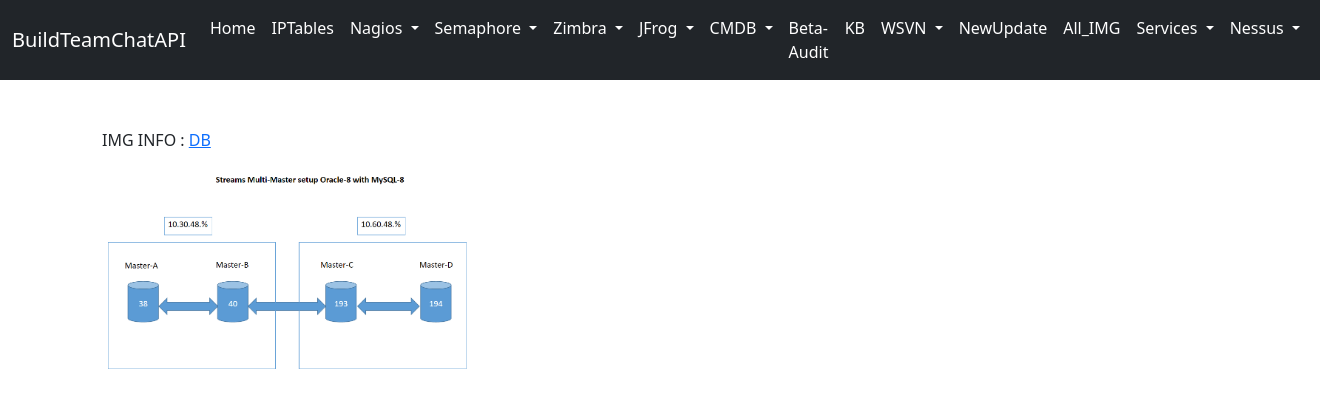
After one commit to shubhamgoel01/Dashboard-linux, a Django app: page /img in a window 1320 px wide. The commit adds this page. Shown: the top 408 px of the page. Run offline with Django 4.2, Linux system fonts and the light colour scheme; data comes from the database, SQL or seed files in the repository; both versions use the stored data as it was after the commit.

Commit message:
ALL IMG new html module added

```diff
--- a/project1/Home/admin.py
+++ b/project1/Home/admin.py
@@ -1,11 +1,12 @@
 from django.contrib import admin
-from Home.models import WebBeta1, WebBeta2, WebBeta3, WebBeta4, NewUpdateInfo, RRFImage, IPTable
+from Home.models import WebBeta1, WebBeta2, WebBeta3, WebBeta4, NewUpdateInfo, RRFImage, IPTable, All_IMG
 # Register your models here.
 class imageAdmin(admin.ModelAdmin):
     list_display = ["title", "photo"]
 
 
 admin.site.register(RRFImage, imageAdmin)
+admin.site.register(All_IMG, imageAdmin)
 admin.site.register(WebBeta1)
 admin.site.register(WebBeta2)
 admin.site.register(WebBeta3)
--- a/project1/Home/models.py
+++ b/project1/Home/models.py
@@ -59,6 +59,10 @@
     title = models.CharField(max_length=100)
     photo = models.ImageField(upload_to='pics')
 
+class All_IMG(models.Model):
+    title = models.CharField(max_length=20)
+    photo = models.ImageField(upload_to='pics')
+
 
 class IPTable(models.Model):
     service_name = models.CharField(max_length=200)
--- /dev/null
+++ b/project1/Home/templates/All_IMG.html
@@ -0,0 +1,20 @@
+{% extends 'base.html' %}
+
+{% block title %}Home{% endblock title %}
+
+{% block body %}<br><br>
+<div class="container">
+
+
+ {% for x in img %}
+ <p>IMG INFO : <a href="{{ x.photo.url }}">{{ x.title }} </a> <br>
+ <div class="col-md-4">
+     <a href="{{ x.photo.url }}">
+       <img src="{{ x.photo.url }}" alt="Lights" style="width:100%">
+     </a>
+ </div>
+ {% endfor %}
+
+
+
+{% endblock body %}
--- a/project1/Home/templates/base.html
+++ b/project1/Home/templates/base.html
@@ -132,6 +132,10 @@
                 <a class="nav-link active" aria-current="page" href="/checkupdate">NewUpdate</a>
               </li>
 
+              <li class="nav-item">
+                <a class="nav-link active" aria-current="page" href="/img">All_IMG</a>
+              </li>
+
               <li class="nav-item dropdown">
                 <a class="nav-link dropdown-toggle active" href="#" id="navbarDropdown" role="button" data-bs-toggle="dropdown" aria-expanded="false">
                   Services
--- a/project1/Home/urls.py
+++ b/project1/Home/urls.py
@@ -11,6 +11,7 @@
     path("web", views.web, name='web' ),
     path("pbx", views.pbx, name='pbx' ),
     path("output", views.output, name='output' ),
+    path("img", views.images, name='img' ),
     path("checkupdate", views.checkupdate, name='checkupdate' ),
     path("checkupdate/add/", views.addinNewUpdateInfo, name='addnewupdateinfo' ),
     path("checkupdate/add/addrecord/", views.addrecordinNewUpdateInfo, name='addrecordnewupdateinfo' ),
--- a/project1/Home/views.py
+++ b/project1/Home/views.py
@@ -4,7 +4,7 @@
 from django.http import HttpResponse, HttpResponseRedirect
 from django.shortcuts import render, HttpResponse
 from datetime import date, datetime
-from Home.models import WebBeta1, WebBeta2, WebBeta3, WebBeta4, NewUpdateInfo, RRFImage, IPTable
+from Home.models import WebBeta1, WebBeta2, WebBeta3, WebBeta4, NewUpdateInfo, RRFImage, IPTable, All_IMG
 from django.contrib import messages
 import requests
 from requests.auth import HTTPBasicAuth
@@ -28,41 +28,41 @@
 
 def index(request):
     # List of certificate files with their full paths
-    cert_files = {
-        "cfgtre.beta-wspbx.com.crt": "/opt/Dashboard-linux/project1/extra/cfgtre.beta-wspbx.com.crt",
-        "fwdin.beta-wspbx.com.crt": "/opt/Dashboard-linux/project1/extra/fwdin.beta-wspbx.com.crt",
-        "mp88.beta-wspbx.com.crt": "/opt/Dashboard-linux/project1/extra/mp88.beta-wspbx.com.crt",
-        "p101.beta-wspbx.com.crt": "/opt/Dashboard-linux/project1/extra/p101.beta-wspbx.com.crt",
-        "p103.beta-wspbx.com.crt": "/opt/Dashboard-linux/project1/extra/p103.beta-wspbx.com.crt",
-        "p104.beta-wspbx.com.crt": "/opt/Dashboard-linux/project1/extra/p104.beta-wspbx.com.crt",
-        "p107.beta-wspbx.com.crt": "/opt/Dashboard-linux/project1/extra/p107.beta-wspbx.com.crt",
-        "p201.beta-wspbx.com.crt": "/opt/Dashboard-linux/project1/extra/p201.beta-wspbx.com.crt",
-        "p801.beta-wspbx.com.crt": "/opt/Dashboard-linux/project1/extra/p801.beta-wspbx.com.crt",
-        "SANp103.beta-wspbx.com.crt": "/opt/Dashboard-linux/project1/extra/SANp103.beta-wspbx.com.crt",
-        "sms-wspbx-com.crt": "/opt/Dashboard-linux/project1/extra/sms-wspbx-com.crt",
-        "wild.beta-wspbx.com.crt": "/opt/Dashboard-linux/project1/extra/wild.beta-wspbx.com.crt",
-        "clients.crt": "/opt/Dashboard-linux/project1/extra/clients.crt"
-    }
+    # cert_files = {
+    #     "cfgtre.beta-wspbx.com.crt": "/opt/Dashboard-linux/project1/extra/cfgtre.beta-wspbx.com.crt",
+    #     "fwdin.beta-wspbx.com.crt": "/opt/Dashboard-linux/project1/extra/fwdin.beta-wspbx.com.crt",
+    #     "mp88.beta-wspbx.com.crt": "/opt/Dashboard-linux/project1/extra/mp88.beta-wspbx.com.crt",
+    #     "p101.beta-wspbx.com.crt": "/opt/Dashboard-linux/project1/extra/p101.beta-wspbx.com.crt",
+    #     "p103.beta-wspbx.com.crt": "/opt/Dashboard-linux/project1/extra/p103.beta-wspbx.com.crt",
+    #     "p104.beta-wspbx.com.crt": "/opt/Dashboard-linux/project1/extra/p104.beta-wspbx.com.crt",
+    #     "p107.beta-wspbx.com.crt": "/opt/Dashboard-linux/project1/extra/p107.beta-wspbx.com.crt",
+    #     "p201.beta-wspbx.com.crt": "/opt/Dashboard-linux/project1/extra/p201.beta-wspbx.com.crt",
+    #     "p801.beta-wspbx.com.crt": "/opt/Dashboard-linux/project1/extra/p801.beta-wspbx.com.crt",
+    #     "SANp103.beta-wspbx.com.crt": "/opt/Dashboard-linux/project1/extra/SANp103.beta-wspbx.com.crt",
+    #     "sms-wspbx-com.crt": "/opt/Dashboard-linux/project1/extra/sms-wspbx-com.crt",
+    #     "wild.beta-wspbx.com.crt": "/opt/Dashboard-linux/project1/extra/wild.beta-wspbx.com.crt",
+    #     "clients.crt": "/opt/Dashboard-linux/project1/extra/clients.crt"
+    # }
 
-    # String to store certificate expiry information
-    expiry_info = ""
+    # # String to store certificate expiry information
+    # expiry_info = ""
 
-    # Iterate through each certificate file
-    for cert_name, cert_path in cert_files.items():
-        # Run shell command to get the end date of the certificate
-        end_date_command = f"/usr/bin/openssl x509 -enddate -noout -in {cert_path}"
-        end_date_result = subprocess.check_output(end_date_command, shell=True)
-        end_date_string = end_date_result.decode('utf-8').strip().split('=')[1]
+    # # Iterate through each certificate file
+    # for cert_name, cert_path in cert_files.items():
+    #     # Run shell command to get the end date of the certificate
+    #     end_date_command = f"/usr/bin/openssl x509 -enddate -noout -in {cert_path}"
+    #     end_date_result = subprocess.check_output(end_date_command, shell=True)
+    #     end_date_string = end_date_result.decode('utf-8').strip().split('=')[1]
 
-        # Parse the end date string to a datetime object
-        end_date = datetime.datetime.strptime(end_date_string, '%b %d %H:%M:%S %Y %Z')
+    #     # Parse the end date string to a datetime object
+    #     end_date = datetime.datetime.strptime(end_date_string, '%b %d %H:%M:%S %Y %Z')
 
-        # Calculate the number of days left until expiration
-        days_left = (end_date - datetime.datetime.now()).days
+    #     # Calculate the number of days left until expiration
+    #     days_left = (end_date - datetime.datetime.now()).days
 
-        # Format the certificate expiry information and append to the output string
-        expiry_info += f"{cert_name}: {days_left} days left until expiration, expiry date: {end_date.strftime('%Y-%m-%d %H:%M:%S %Z')}\n"
-
+    #     # Format the certificate expiry information and append to the output string
+    #     expiry_info += f"{cert_name}: {days_left} days left until expiration, expiry date: {end_date.strftime('%Y-%m-%d %H:%M:%S %Z')}\n"
+    expiry_info = 5
     data = RRFImage.objects.all()
     context = {
              'expiry_info':expiry_info,
@@ -70,6 +70,12 @@
     }
     return render(request,'index.html',context)
 
+def images(request):
+    img = All_IMG.objects.all()
+    context = {
+    'img' : img
+    }
+    return render(request,'All_IMG.html', context)
 
 def output(request):
    msg1=request.GET.get('buildno')
```
Also changed, not shown: project1/Home/migrations/0013_all_img.py (added), project1/db.sqlite3, project1/media/pics/img_1700051677981.png (added).
